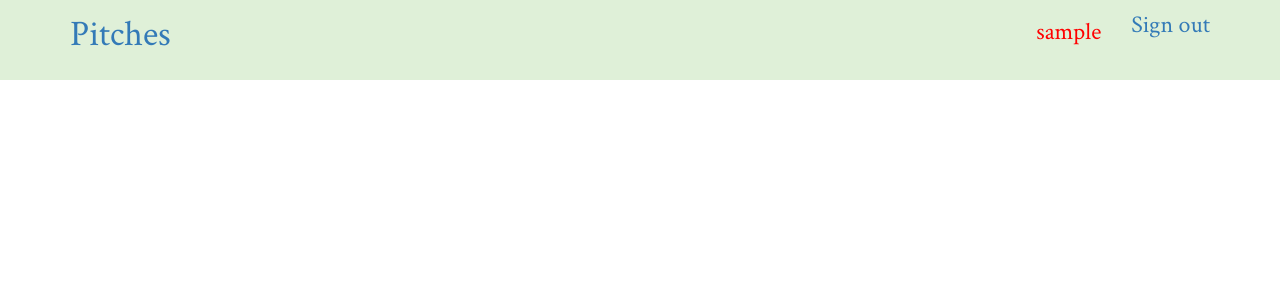
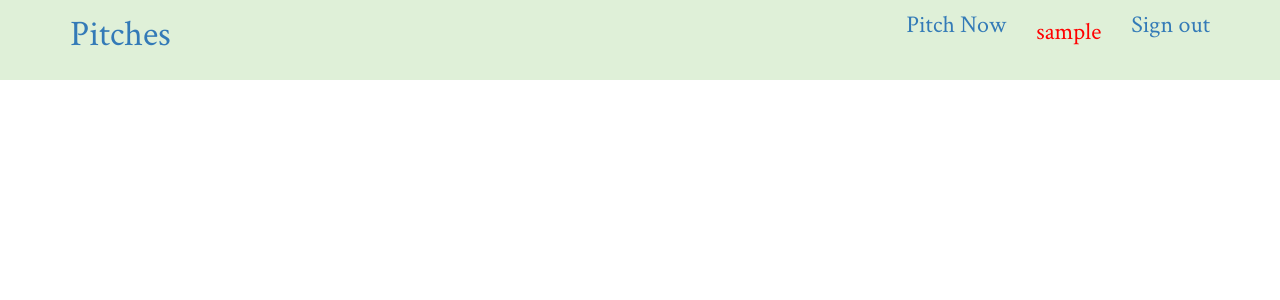
Before and after one commit to TonyKioko/Pitches, a Flask app: page / in a window 1280 px wide. Shown: the top 300 px of the page. Run offline with Flask 2, Linux system fonts and the light colour scheme; the visitor is signed in with stand-in values (Sample User, id 1); data comes from the database, SQL or seed files in the repository; some libraries are stand-ins or nearby versions.

Commit message:
pitches form displaying

```diff
--- a/app/main/forms.py
+++ b/app/main/forms.py
@@ -4,10 +4,9 @@ from wtforms.validators import Required
 
 class PitchesForm(FlaskForm):
 
-    title = StringField('Review title',validators=[Required()])
-    review = TextAreaField('Movie review')
+    pitch = TextAreaField('Pitch Now',validators = [Required()])
     submit = SubmitField('Submit')
 
 class CommentsForm(FlaskForm):
-    bio = TextAreaField('Tell us about you.',validators = [Required()])
+    comment = TextAreaField('Comment on pitch',validators = [Required()])
     submit = SubmitField('Submit')
--- a/app/main/views.py
+++ b/app/main/views.py
@@ -1,6 +1,9 @@
-from flask import render_template,request
+from flask import render_template,request,redirect,url_for, abort
 from . import main
 from flask_login import login_required,current_user
+from .forms import PitchesForm,CommentsForm
+from ..models import Pitches,User
+
 # from ..requests import get_sources_by_cat,get_all_articles,get_headline_articles
 # from ..models import Source,Article
 
@@ -17,3 +20,21 @@ def index():
     message= 'Welcome to the Pitches'
     # return "Hello, World"
     return render_template('home.html',title=title,message=message)
+
+@main.route('/pitch/new',methods = ['GET','POST'])
+# @login_required
+def new_pitch():
+    '''
+    View pitch function that returns the pitch page and data
+    '''
+    form = PitchesForm()
+
+    if form.validate_on_submit():
+        content = form.pitch.data
+
+        new_pitch = Pitches(content=content, user = current_user)
+        new_pitch.save_pitch()
+
+        return redirect(url_for('home.html'))
+
+    return render_template('new_pitch.html', pitch_form = form)
--- a/app/templates/navbar.html
+++ b/app/templates/navbar.html
@@ -14,6 +14,7 @@
         <div class="navbar-collapse collapse">
             <ul class="nav navbar-nav navbar-right">
                 {% if current_user.is_authenticated %}
+                <li><a href="/pitch/new">Pitch Now</a></li>
                 <li style="color:red;padding:15px;">{{current_user.username}}</li>
                 <li><a href="{{url_for('auth.logout')}}">Sign out</a></li>
                 {% else %}
```
Also changed, not shown: app/templates/new_pitch.html (+22 -0 lines).
